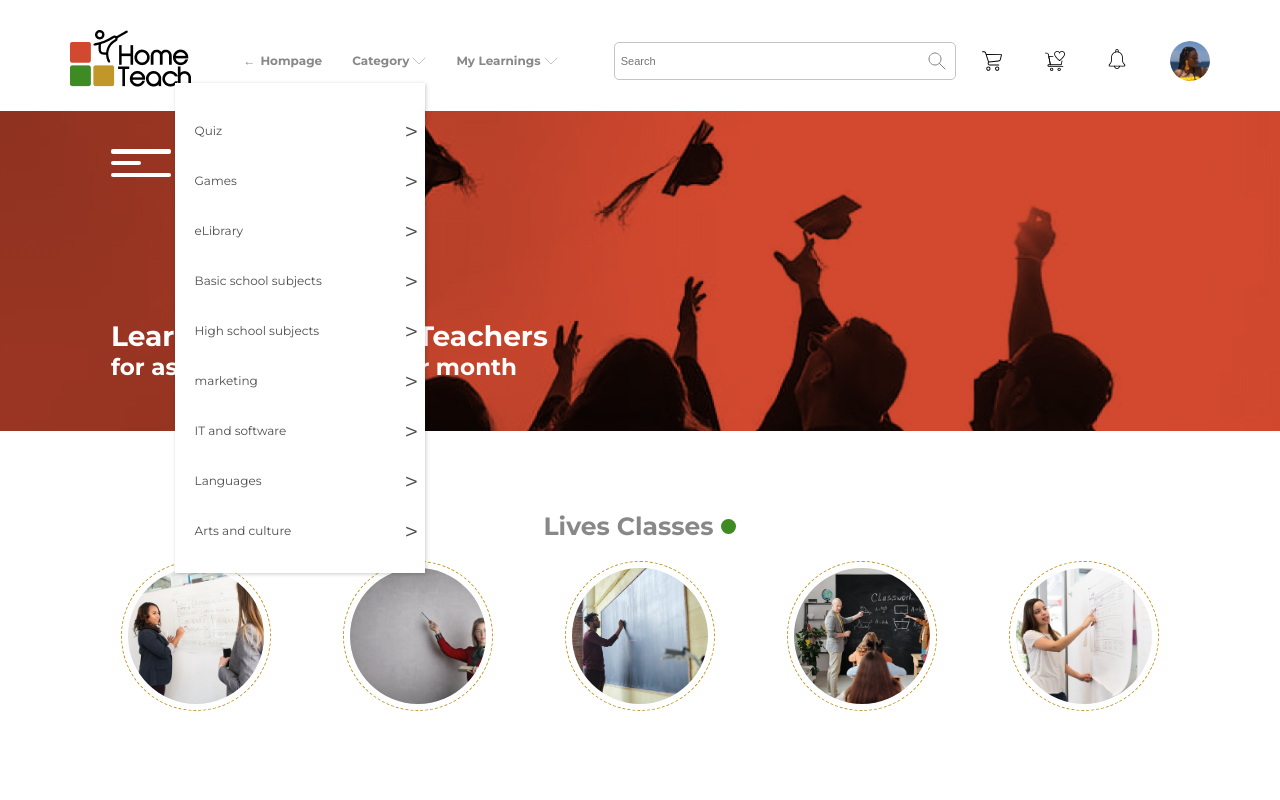
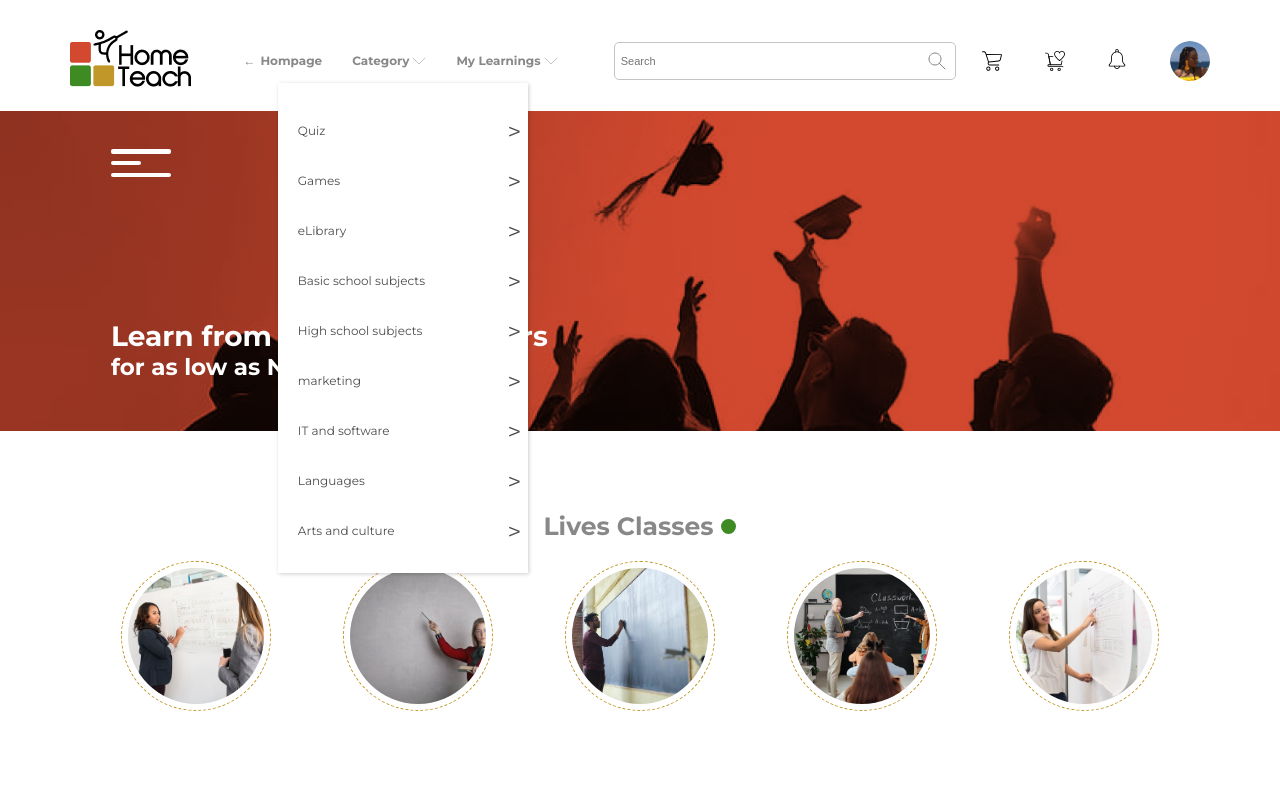
Before and after one commit to Kehinded/student-hometeach-homepage, a plain HTML site: page index.html in a window 1280 px wide. Both pictures are taken after a click on the label "Category". Shown: the top 800 px of the page. Drawn offline with Linux system fonts and the light colour scheme.

Commit message:
Update homepage.css

```diff
--- a/homepage.css
+++ b/homepage.css
@@ -63,7 +63,7 @@
  .category-box {
     position: absolute;
     top: 200%;
-  left: -20%;
+    left: 10%;
     z-index: 200;
     width: 25rem;
     box-shadow: 0.1rem 0.1rem 0.4rem rgba(0, 0, 0, 0.2);
```
Lines whose indentation alone changed are shown as unchanged.
